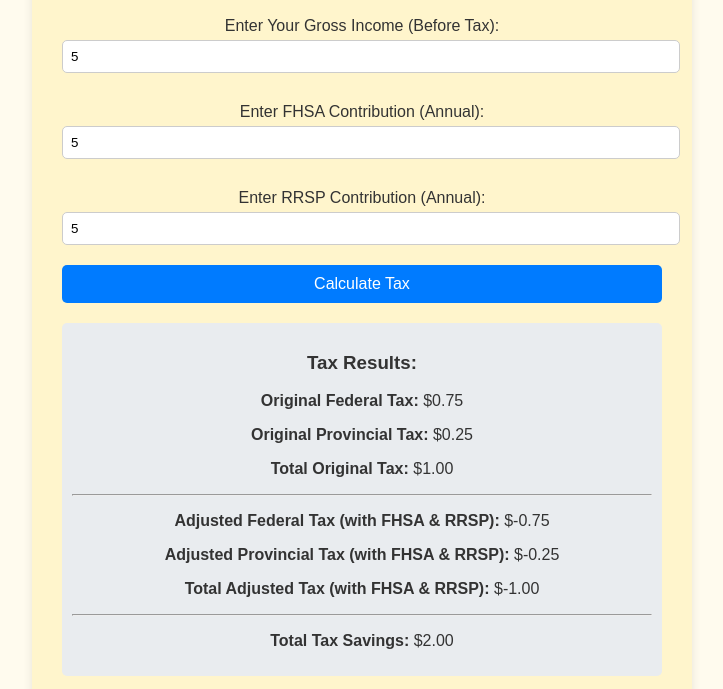
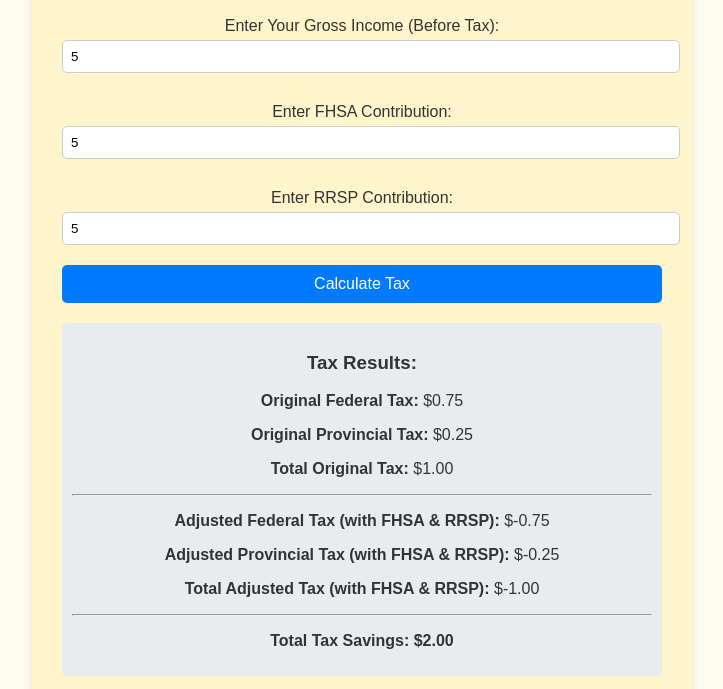
Before and after one commit to nrlsudeep/TaxCalcu, a plain HTML site: page index.html in a window 1280 px wide. Both pictures are taken after typing "5", "5", "5" into the empty fields and a click on the button "Calculate Tax". Shown: the part 111-800 px from the top of the page, without its empty margins (278-1001 px from the left). Drawn offline with Linux system fonts and the light colour scheme.

Commit message:
index.html

```diff
--- a/index.html
+++ b/index.html
@@ -73,10 +73,10 @@
         <label for="income">Enter Your Gross Income (Before Tax):</label>
         <input type="number" id="income" placeholder="Enter your taxable income" required>
 
-        <label for="fhsa">Enter FHSA Contribution (Annual):</label>
+        <label for="fhsa">Enter FHSA Contribution:</label>
         <input type="number" id="fhsa" placeholder="Enter FHSA contribution">
 
-        <label for="rrsp">Enter RRSP Contribution (Annual):</label>
+        <label for="rrsp">Enter RRSP Contribution:</label>
         <input type="number" id="rrsp" placeholder="Enter RRSP contribution">
 
         <button onclick="calculateTax()">Calculate Tax</button>
@@ -179,7 +179,7 @@
                 <p><strong>Adjusted Provincial Tax (with FHSA & RRSP):</strong> $${provincialTaxAdjusted.toFixed(2)}</p>
                 <p><strong>Total Adjusted Tax (with FHSA & RRSP):</strong> $${totalTaxAdjusted.toFixed(2)}</p>
                 <hr>
-                <p><strong>Total Tax Savings:</strong> $${taxSavings.toFixed(2)}</p>
+                <p><strong><B>Total Tax Savings:</strong> $${taxSavings.toFixed(2)}</p>
             `;
         }
     </script>
```
